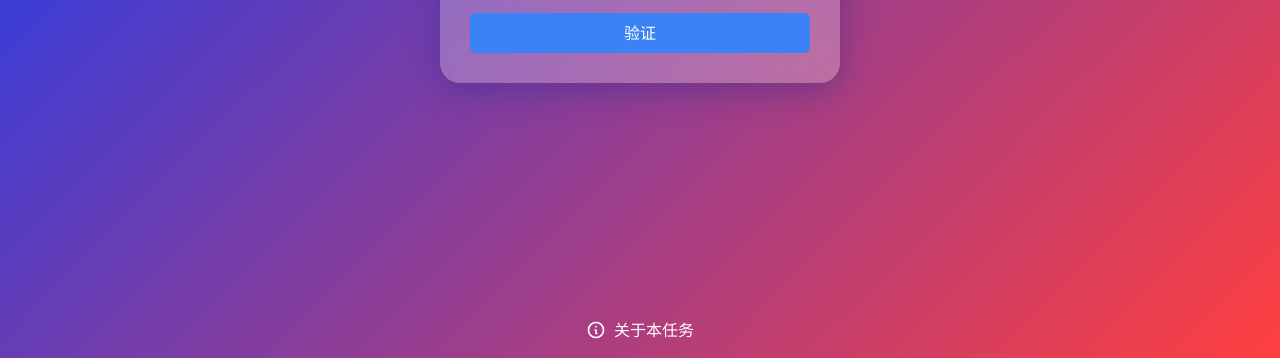
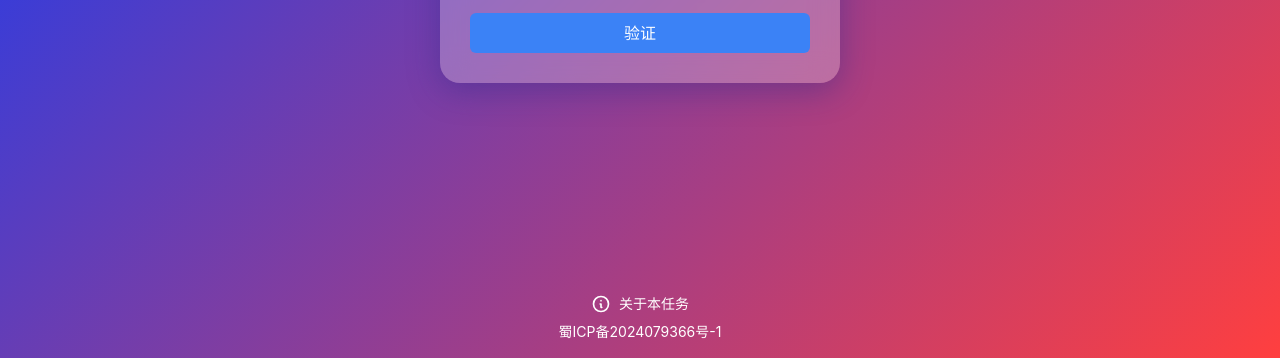
Before and after one commit to foxme666/web4Tg, a website: page index.html in a window 1280 px wide. Shown: the part 442-800 px from the top of the page. Drawn offline with nearby package versions, Linux system fonts and the light colour scheme.

Commit message:
底部链接

```diff
--- a/index.html
+++ b/index.html
@@ -161,12 +161,15 @@
         <div id="toast"></div>
     </div>
 
-    <footer class="fixed bottom-4 left-0 right-0 flex justify-center items-center">
-        <a href="https://qq.com" id="aboutLink" class="text-white hover:text-gray-300 transition-colors duration-300 flex items-center" title="关于本任务">
+    <footer class="fixed bottom-4 left-0 right-0 flex flex-col items-center justify-center text-white text-sm">
+        <a href="https://qq.com" id="aboutLink" class="hover:text-gray-300 transition-colors duration-300 flex items-center mb-2" title="关于本任务">
             <svg xmlns="http://www.w3.org/2000/svg" class="h-5 w-5 mr-2" fill="none" viewBox="0 0 24 24" stroke="currentColor">
                 <path stroke-linecap="round" stroke-linejoin="round" stroke-width="2" d="M13 16h-1v-4h-1m1-4h.01M21 12a9 9 0 11-18 0 9 9 0 0118 0z" />
             </svg>
             <span>关于本任务</span>
+        </a>
+        <a href="https://beian.miit.gov.cn/#/Integrated/index" target="_blank" rel="noopener noreferrer" class="hover:text-gray-300 transition-colors duration-300">
+            蜀ICP备2024079366号-1
         </a>
     </footer>
 
```
Also changed, not shown: register_completed.html (+5 -2 lines), register_invalid.html (+5 -2 lines), register_new.html (+5 -2 lines), register_pending.html (+5 -2 lines), register_reviewing.html (+5 -2 lines), register_status.html (+5 -2 lines).
